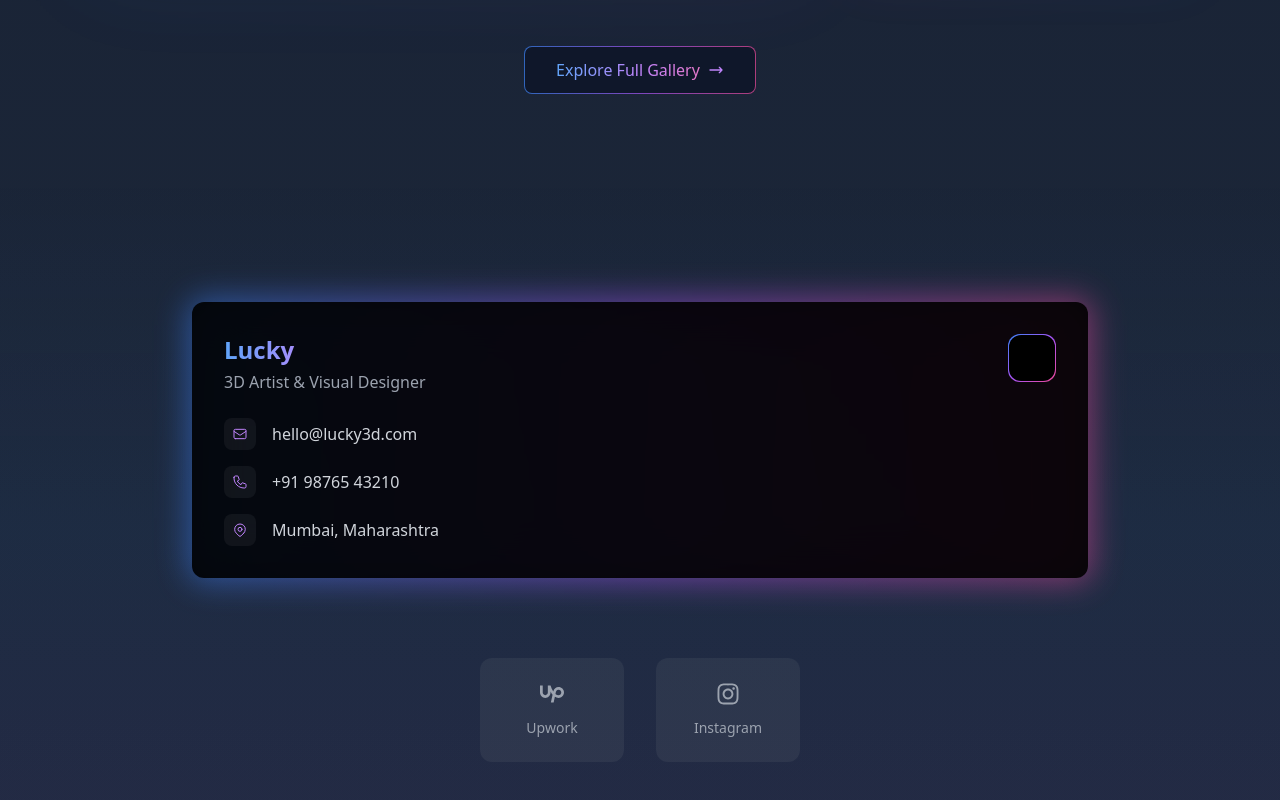
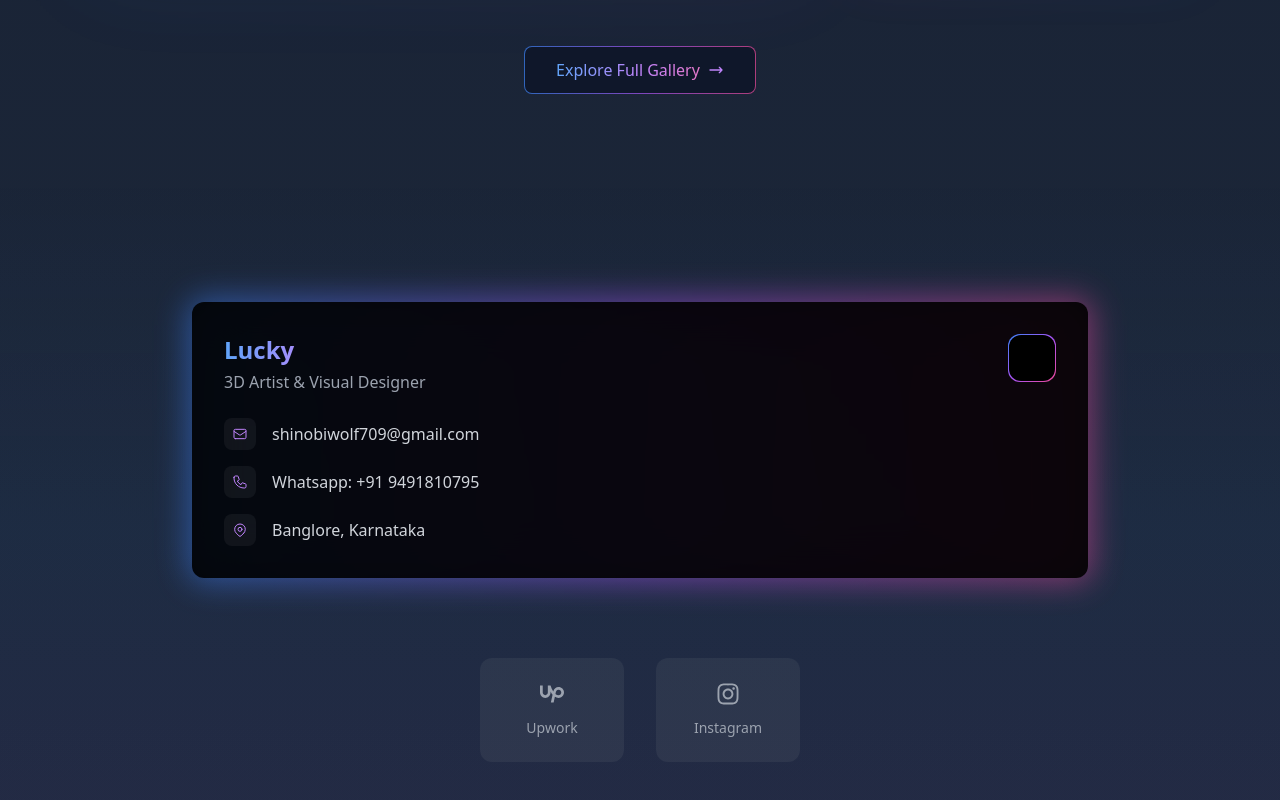
Before and after one commit to Luckytunz/portfolio-pratiyush, a React (Vite) app: page / in a window 1280 px wide. Shown: the part 2426-3226 px from the top of the page. Built offline with nearby package versions, Linux system fonts and the light colour scheme.

Commit message:
changed emails

```diff
--- a/src/components/Contact.jsx
+++ b/src/components/Contact.jsx
@@ -58,7 +58,7 @@ const Contact = () => {
                     <path strokeLinecap="round" strokeLinejoin="round" strokeWidth={1.5} d="M3 8l7.89 5.26a2 2 0 002.22 0L21 8M5 19h14a2 2 0 002-2V7a2 2 0 00-2-2H5a2 2 0 00-2 2v10a2 2 0 002 2z" />
                   </svg>
                 </div>
-                <p className="text-gray-300">hello@lucky3d.com</p>
+                <p className="text-gray-300">shinobiwolf709@gmail.com</p>
               </div>
               <div className="flex items-center gap-4">
                 <div className="w-8 h-8 rounded-lg bg-white/5 flex items-center justify-center">
@@ -66,7 +66,7 @@ const Contact = () => {
                     <path strokeLinecap="round" strokeLinejoin="round" strokeWidth={1.5} d="M3 5a2 2 0 012-2h3.28a1 1 0 01.948.684l1.498 4.493a1 1 0 01-.502 1.21l-2.257 1.13a11.042 11.042 0 005.516 5.516l1.13-2.257a1 1 0 011.21-.502l4.493 1.498a1 1 0 01.684.949V19a2 2 0 01-2 2h-1C9.716 21 3 14.284 3 6V5z" />
                   </svg>
                 </div>
-                <p className="text-gray-300">+91 98765 43210</p>
+                <p className="text-gray-300">Whatsapp: +91 9491810795</p>
               </div>
               <div className="flex items-center gap-4">
                 <div className="w-8 h-8 rounded-lg bg-white/5 flex items-center justify-center">
@@ -75,7 +75,7 @@ const Contact = () => {
                     <path strokeLinecap="round" strokeLinejoin="round" strokeWidth={1.5} d="M15 11a3 3 0 11-6 0 3 3 0 016 0z" />
                   </svg>
                 </div>
-                <p className="text-gray-300">Mumbai, Maharashtra</p>
+                <p className="text-gray-300">Banglore, Karnataka</p>
               </div>
             </div>
           </div>
```
